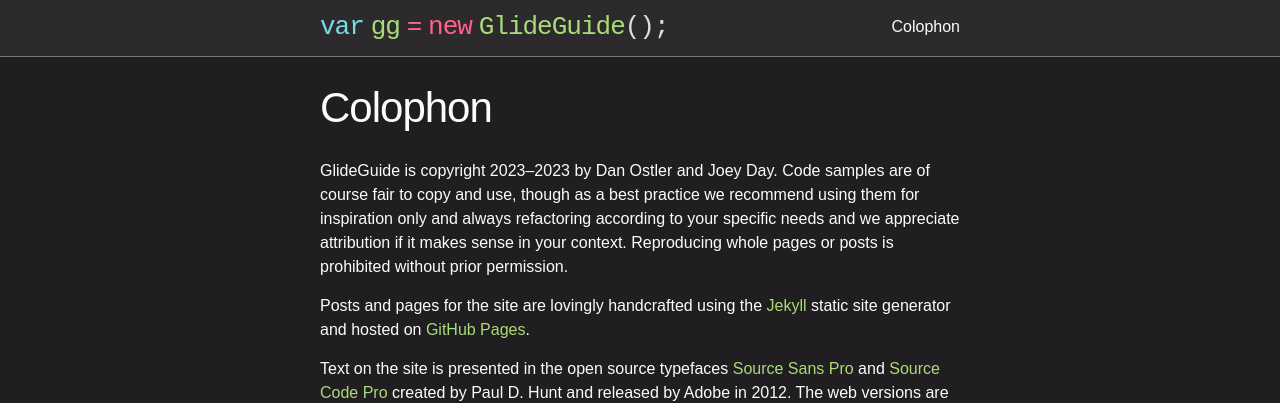
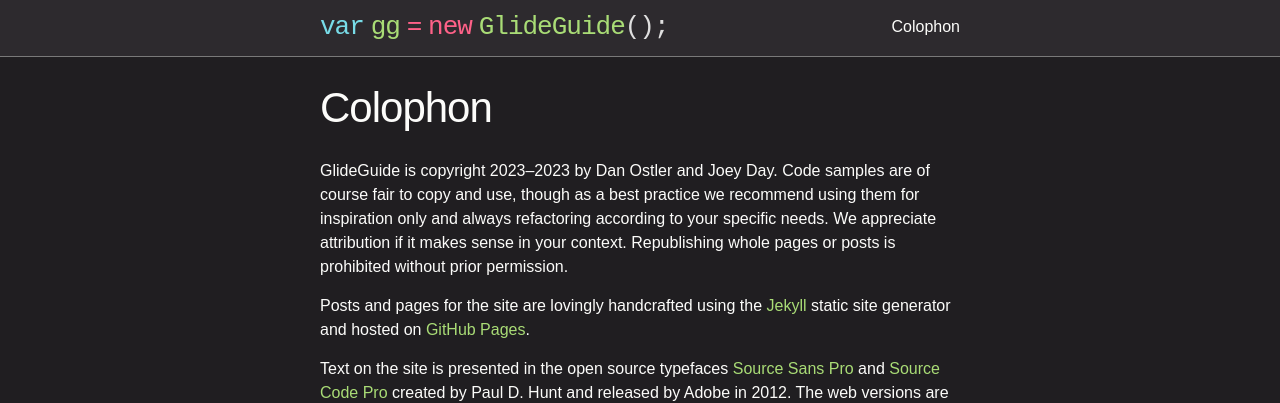
Before and after one commit to joeyday/glideguide.blog, a Jekyll site: the page built from colophon.md, in a window 1280 px wide. Shown: the top 403 px of the page. Built offline with Jekyll 4.4.1, drawn with Linux system fonts in a browser that asks for light colours; some web fonts are replaced.

Commit message:
copyright

```diff
--- a/colophon.md
+++ b/colophon.md
@@ -4,7 +4,7 @@ title: Colophon
 permalink: /colophon/
 ---
 
-GlideGuide is copyright 2023{%if (site.time | date: '%Y') != 2023 %}–{{ site.time | date: '%Y' }}{% endif %} by Dan Ostler and Joey Day. Code samples are of course fair to copy and use, though as a best practice we recommend using them for inspiration only and always refactoring according to your specific needs and we appreciate attribution if it makes sense in your context. Reproducing whole pages or posts is prohibited without prior permission.
+GlideGuide is copyright 2023{%if (site.time | date: '%Y') != 2023 %}–{{ site.time | date: '%Y' }}{% endif %} by Dan Ostler and Joey Day. Code samples are of course fair to copy and use, though as a best practice we recommend using them for inspiration only and always refactoring according to your specific needs. We appreciate attribution if it makes sense in your context. Republishing whole pages or posts is prohibited without prior permission.
 
 Posts and pages for the site are lovingly handcrafted using the [Jekyll](https://jekyllrb.com/) static site generator and hosted on [GitHub Pages](https://pages.github.com/).
 
```
